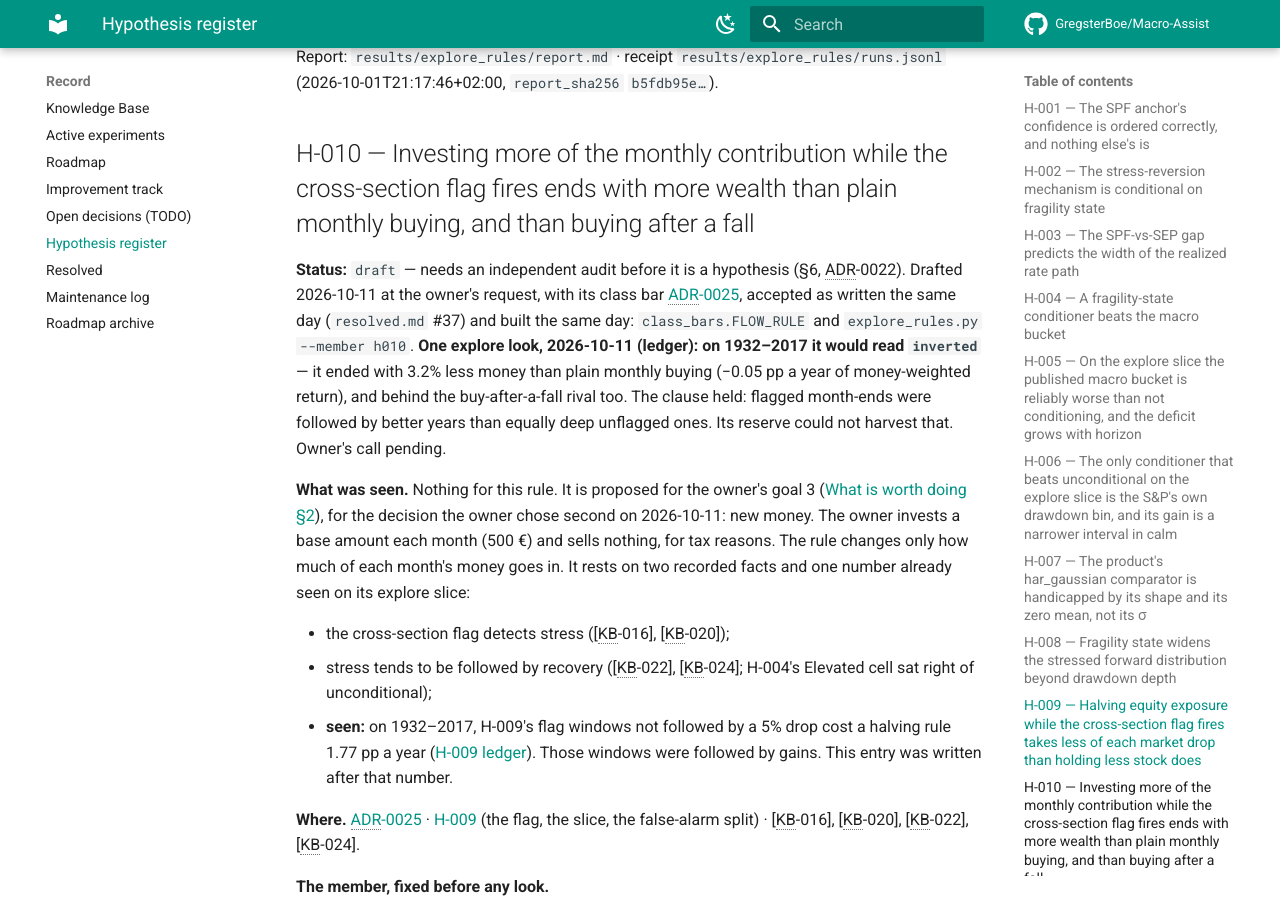
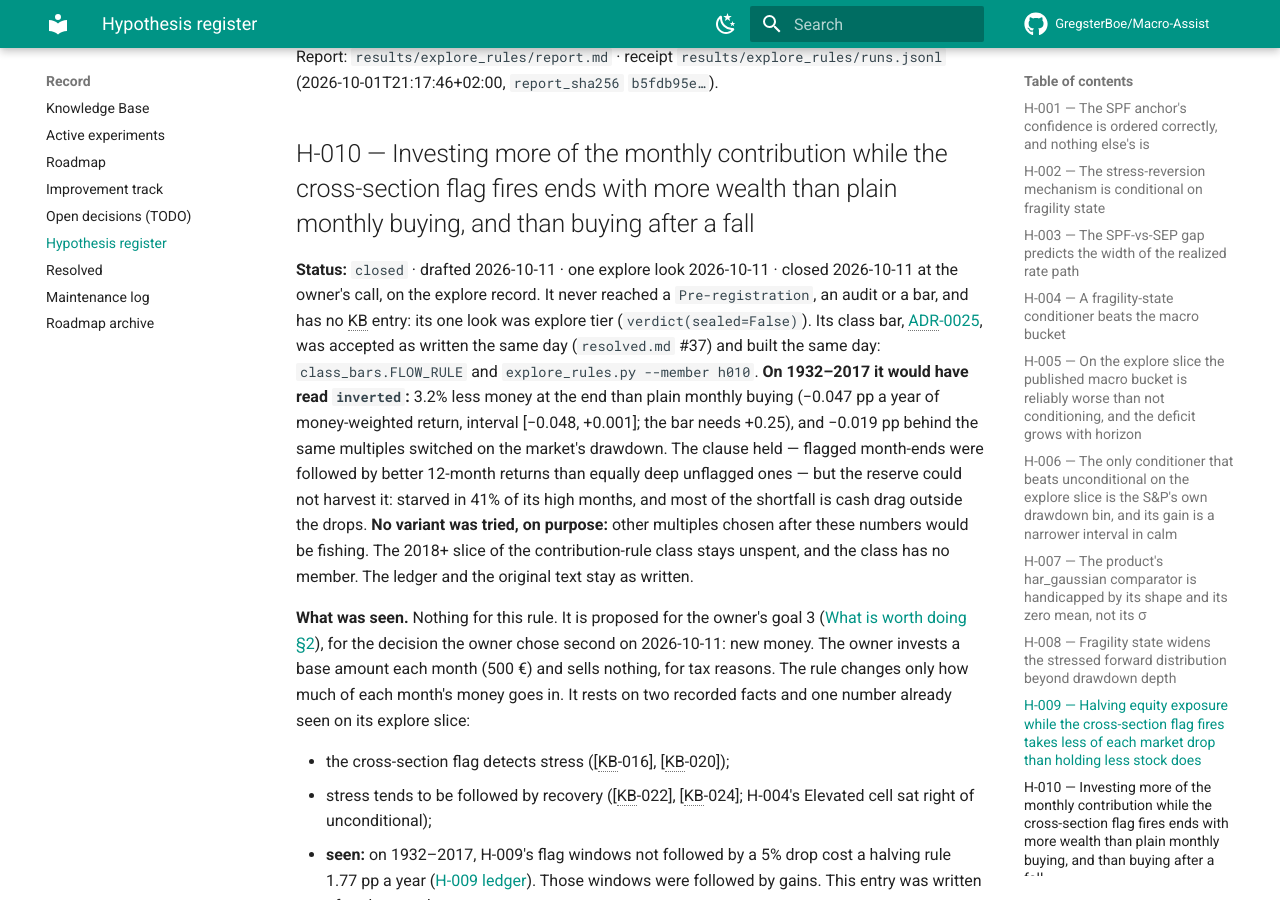
Before and after one commit to GregsterBoe/Macro-Assist, an MkDocs documentation site: the page built from docs/record/hypotheses.md, in a window 1280 px wide and 900 px high, scrolled down 22929 px. Built offline with MkDocs 1.6.1 and Material for MkDocs 9.7.7, drawn with Linux system fonts in a browser that asks for light colours; comment, search, counter and statistics services are not loaded; some of the changed text lies outside the part shown.

Commit message:
Close H-010 at the owner's call, on the explore record
Inverted on 1932-2017 and behind the drawdown rival; no variant tried,
no KB entry, the contribution-rule class's 2018+ slice unspent.

Co-Authored-By: Claude Opus 5.5 <noreply@anthropic.com>
Claude-Session: https://claude.ai/code/session_01XJMBJMs6vTgsve376jZR7w

```diff
--- a/docs/record/hypotheses.md
+++ b/docs/record/hypotheses.md
@@ -49,7 +49,7 @@ have its sealed read.
 | [H-007](#h-007) | `seen` | The product's `har_gaussian` comparator is handicapped by its shape and its zero mean, not its σ: too wide in calm (coverage 0.57 at nominal 0.50), skewed PIT, −0.044 on the S&P at 20d, while the same forecast on the empirical shape is +0.016 … +0.026 |
 | [H-008](#h-008) | `closed` | Within a stressed drawdown bin, the OR flag's state widens the forward distribution beyond what drawdown depth explains — *closed on explore 2026-09-29 at the owner's call: the width held within vol terciles (8 of 9), but neither `dd_x_frag` nor the vol forecast widened by the state forecasts better; no KB entry, no sealed read spent* |
 | [H-009](#h-009) | `closed` | Halving equity exposure while the cross-section flag fires takes less of each market drop than holding less stock does — *the first member of the risk-rule class ([ADR-0023](../decisions/ADR-0023-a-risk-rule-is-read-on-drawdown-against-a-matched-rival.md), accepted and built 2026-10-01, `resolved.md` #34); its clause settled before any look, `resolved.md` #35; closed on explore 2026-10-01 at the owner's call: too costly, no edge, and worse than the volatility rival; no KB entry, no sealed read spent* |
-| [H-010](#h-010) | `draft` | Investing more of the monthly contribution while the cross-section flag fires ends with more wealth than plain monthly buying, and than buying after a fall — *the first member of the contribution-rule class ([ADR-0025](../decisions/ADR-0025-a-contribution-rule-is-read-on-wealth-at-an-equal-budget.md), accepted and built 2026-10-11, `resolved.md` #37); first explore look 2026-10-11 would read `inverted`: 3.2% less money than plain buying, behind the drawdown rival; the clause held* |
+| [H-010](#h-010) | `closed` | Investing more of the monthly contribution while the cross-section flag fires ends with more wealth than plain monthly buying, and than buying after a fall — *the first member of the contribution-rule class ([ADR-0025](../decisions/ADR-0025-a-contribution-rule-is-read-on-wealth-at-an-equal-budget.md), accepted and built 2026-10-11, `resolved.md` #37); closed on explore 2026-10-11 at the owner's call: `inverted` — 3.2% less money than plain buying, behind the drawdown rival, though the clause held; no KB entry, no sealed read spent* |
 
 ---
 
@@ -900,7 +900,7 @@ Report: `results/explore_rules/report.md` · receipt
 
 ## H-010 — Investing more of the monthly contribution while the cross-section flag fires ends with more wealth than plain monthly buying, and than buying after a fall {: #h-010 }
 
-**Status:** `draft` — needs an independent audit before it is a hypothesis (§6, ADR-0022). Drafted 2026-10-11 at the owner's request, with its class bar [ADR-0025](../decisions/ADR-0025-a-contribution-rule-is-read-on-wealth-at-an-equal-budget.md), accepted as written the same day (`resolved.md` #37) and built the same day: `class_bars.FLOW_RULE` and `explore_rules.py --member h010`. **One explore look, 2026-10-11 (ledger): on 1932–2017 it would read `inverted`** — it ended with 3.2% less money than plain monthly buying (−0.05 pp a year of money-weighted return), and behind the buy-after-a-fall rival too. The clause held: flagged month-ends were followed by better years than equally deep unflagged ones. Its reserve could not harvest that. Owner's call pending.
+**Status:** `closed` · drafted 2026-10-11 · one explore look 2026-10-11 · closed 2026-10-11 at the owner's call, on the explore record. It never reached a `Pre-registration`, an audit or a bar, and has no KB entry: its one look was explore tier (`verdict(sealed=False)`). Its class bar, [ADR-0025](../decisions/ADR-0025-a-contribution-rule-is-read-on-wealth-at-an-equal-budget.md), was accepted as written the same day (`resolved.md` #37) and built the same day: `class_bars.FLOW_RULE` and `explore_rules.py --member h010`. **On 1932–2017 it would have read `inverted`:** 3.2% less money at the end than plain monthly buying (−0.047 pp a year of money-weighted return, interval [−0.048, +0.001]; the bar needs +0.25), and −0.019 pp behind the same multiples switched on the market's drawdown. The clause held — flagged month-ends were followed by better 12-month returns than equally deep unflagged ones — but the reserve could not harvest it: starved in 41% of its high months, and most of the shortfall is cash drag outside the drops. **No variant was tried, on purpose:** other multiples chosen after these numbers would be fishing. The 2018+ slice of the contribution-rule class stays unspent, and the class has no member. The ledger and the original text stay as written.
 
 **What was seen.** Nothing for this rule. It is proposed for the owner's goal 3
 ([What is worth doing §2](../concepts/what-is-worth-doing.md#2-the-standing-goals)),
@@ -1057,7 +1057,8 @@ against the 20% at which the reserve balances.
   `Pre-registration` and spending the 2018+ slice on it would buy a read
   whose likely answer is already visible. Whether to close it is the owner's
   call. A second member with other multiples would be a new entry and a new
-  counted look, chosen after this number, and the ledger would say so.
+  counted look, chosen after this number, and the ledger would say so. The
+  owner closed the entry the same day.
 
 Report: `results/explore_rules/report_h010.md` · receipt
 `results/explore_rules/runs.jsonl` (2026-10-11T10:30:42+00:00, `report_sha256`
```
Also changed, not shown: CLAUDE.md (+1 -1 lines), docs/record/active-experiments.md (+2 -2 lines).
